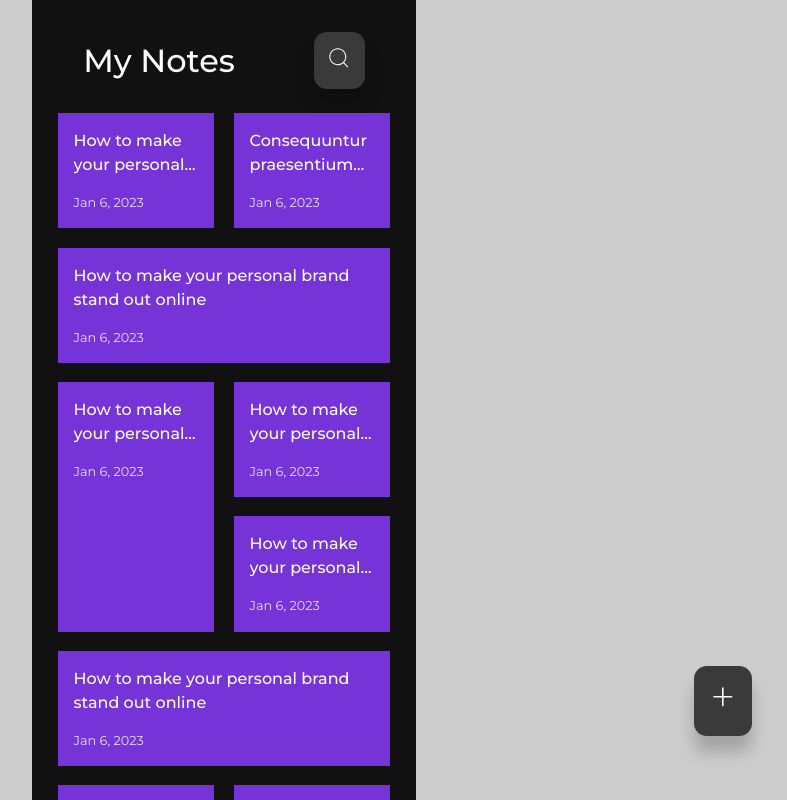
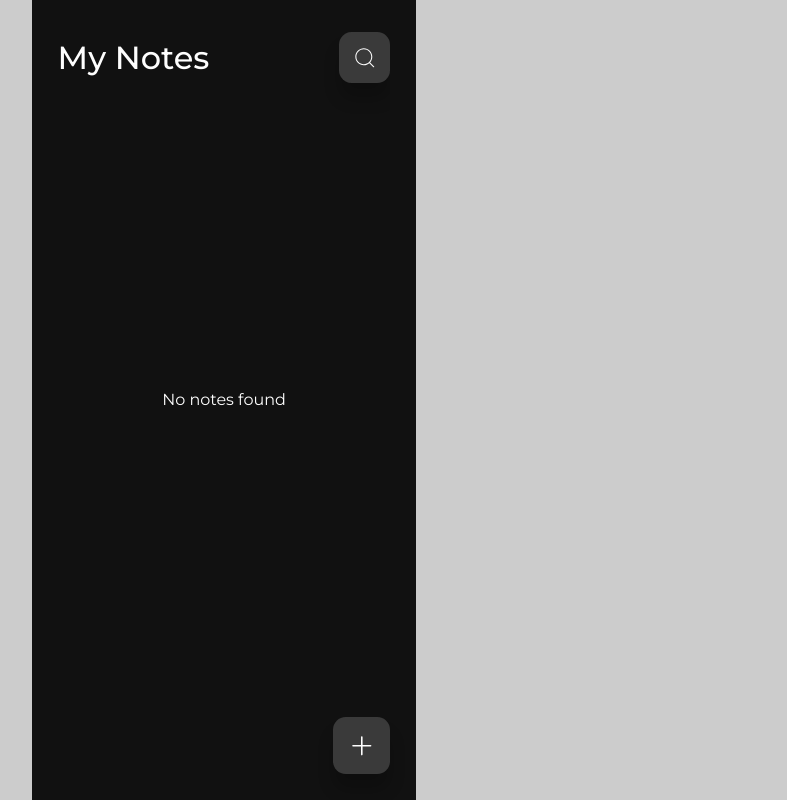
Before and after one commit to HM-Huong/HMH-Notes, a React (Vite) app: page / in a window 1280 px wide. Shown: the whole page, without its empty margins (416-1203 px from the left). Built offline with nearby package versions, Linux system fonts and the light colour scheme.

Commit message:
improve note details input and UI spacing

```diff
--- a/src/App.jsx
+++ b/src/App.jsx
@@ -5,13 +5,12 @@ import Notes from './pages/Notes';
 import CreateNote from './pages/CreateNote';
 import EditNote from './pages/EditNote';
 import NotFound from './pages/NotFound';
-import { dummyNotes } from './dummy_notes';
+// import { dummyNotes } from './dummy_notes';
 
 function initNotes() {
 	const savedNotes = JSON.parse(localStorage.getItem('notes'));
 	if (!Array.isArray(savedNotes)) {
-		console.log(savedNotes);
-		return dummyNotes;
+		return [];
 	}
 	return savedNotes;
 }
@@ -20,7 +19,6 @@ function App() {
 	const [notes, setNotes] = useState(initNotes);
 
 	useEffect(() => {
-		console.log(notes);
 		localStorage.setItem('notes', JSON.stringify(notes));
 	}, [notes]);
 
--- a/src/components/NoteItem.jsx
+++ b/src/components/NoteItem.jsx
@@ -1,11 +1,16 @@
-import { Link } from 'react-router-dom';
-import PropTypes from 'prop-types';
+import { Link } from "react-router-dom";
+import PropTypes from "prop-types";
 
 export default function NoteItem({ note }) {
-	return <Link to={`/edit-note/${note.id}`} className='note'>
-		<h4 className='note__title'>{note.title}</h4>
-		<p>{note.date}</p>
-	</Link>;
+	return (
+		<Link to={`/edit-note/${note.id}`} className='note'>
+			<div>
+				<h4 className='note__title'>{note.title}</h4>
+				<div className='note__details' dangerouslySetInnerHTML={{__html: note.details}}></div>
+			</div>
+			<p className='note__date'>{note.date}</p>
+		</Link>
+	);
 }
 
 NoteItem.propTypes = {
--- a/src/hooks/useCreateDate.jsx
+++ b/src/hooks/useCreateDate.jsx
@@ -1,21 +1,21 @@
-const monthNames = [
-	'Jan',
-	'Feb',
-	'Mar',
-	'Apr',
-	'May',
-	'Jun',
-	'Jul',
-	'Aug',
-	'Sep',
-	'Oct',
-	'Nov',
-	'Dec',
-];
+// const monthNames = [
+// 	'Jan',
+// 	'Feb',
+// 	'Mar',
+// 	'Apr',
+// 	'May',
+// 	'Jun',
+// 	'Jul',
+// 	'Aug',
+// 	'Sep',
+// 	'Oct',
+// 	'Nov',
+// 	'Dec',
+// ];
 
 export default function useCreateDate() {
 	const dateObj = new Date();
-	const month = monthNames[dateObj.getMonth()];
-	const date = `${dateObj.getDate()} ${month} ${dateObj.getFullYear()}, at ${dateObj.getHours()}:${dateObj.getMinutes()}`;
+	// const month = monthNames[dateObj.getMonth()];
+	const date = `${dateObj.getDate()}/${dateObj.getMonth() + 1}/${dateObj.getFullYear()} at ${dateObj.getHours()}:${dateObj.getMinutes()}`;
 	return date;
 }
--- a/src/index.css
+++ b/src/index.css
@@ -27,6 +27,27 @@ body {
 	line-height: 1.5;
 }
 
+.fit__container {
+	display: flex;
+	flex-direction: column;
+	overflow-y: scroll;
+	height: 100%;
+}
+
+.fit__item {
+	flex: 1 1 auto;
+	overflow-y: scroll;
+}
+
+.fit__content-size {
+	flex: 0 1 auto;
+}
+
+[contenteditable=true]:empty:not(:focus):before {
+	content: attr(placeholder);
+	color: grey;
+}
+
 .btn {
 	background: var(--color-bg-dark);
 	border-radius: 0.8rem;
@@ -35,6 +56,9 @@ body {
 	color: var(--color-white);
 	box-shadow: 0 1rem 1rem rgba(0, 0, 0, 0.2);
 	transition: all 300ms ease;
+	display: flex;
+	justify-content: center;
+	align-items: center;
 }
 
 .btn.lg {
@@ -88,7 +112,7 @@ h2 {
 	display: flex;
 	align-items: center;
 	justify-content: space-between;
-	padding: 0 1.6rem 1.5rem;
+	padding-bottom: 1.5rem;
 	background: var(--color-bg-black);
 	z-index: 9;
 }
@@ -108,7 +132,7 @@ h2 {
 .notes__container {
 	display: grid;
 	grid-template-columns: 1fr 1fr;
-	gap: 1.2rem;
+	gap: 1rem;
 }
 
 .empty__notes {
@@ -123,47 +147,52 @@ h2 {
 	padding: 1rem;
 	display: flex;
 	flex-direction: column;
+	justify-content: space-between;
 	gap: 1rem;
 	cursor: pointer;
 	transition: all 300ms ease;
 	color: var(--color-white);
+	user-select: none;
+	height: fit-content;
 }
 
 .note__title {
 	display: -webkit-box;
-	-webkit-line-clamp: 2;
+	-webkit-line-clamp: 1;
 	-webkit-box-orient: vertical;
 	overflow: hidden;
 	/* text-overflow: ellipsis; */
 	hyphens: auto;
 	word-break: break-word;
+	margin-bottom: 0.2rem;
+}
+
+.note__details {
+	display: -webkit-box;
+	-webkit-line-clamp: 1;
+	-webkit-box-orient: vertical;
+	overflow: hidden;
+	/* text-overflow: ellipsis; */
+	hyphens: auto;
+	word-break: break-word;
+
+	font-size: .9rem;
+	font-weight: 500;
 }
 
 .note:hover {
 	opacity: 0.9;
 }
 
-.note:nth-child(3) {
-	grid-column: 1/3;
-}
-
-.note:nth-child(4) {
-	grid-row: 3/5;
-}
-
-.note:nth-child(7) {
-	grid-column: 1/3;
-}
-
-.note p {
+.note__date {
 	font-size: 0.8rem;
 	opacity: 0.85;
 }
 
 .btn.add__btn {
-	position: fixed;
-	bottom: 4rem;
-	right: 7rem;
+	position: absolute;
+	bottom: 1.6rem;
+	right: 1.6rem;
 	padding: 1rem;
 }
 
@@ -222,9 +251,8 @@ h2 {
 	}
 
 	.btn.add__btn {
-		padding: 1.5rem;
-		font-size: 1.5rem;
+		padding: 0.8rem;
 		bottom: 6%;
-		right: 2rem;
+		right: 1rem;
 	}
 }
--- a/src/pages/CreateNote.jsx
+++ b/src/pages/CreateNote.jsx
@@ -1,14 +1,15 @@
-import { Link, useNavigate } from 'react-router-dom';
-import { IoIosArrowBack } from 'react-icons/io';
-import { useState } from 'react';
-import { v4 as uuid } from 'uuid';
-import PropTypes from 'prop-types';
+import { Link, useNavigate } from "react-router-dom";
+import { IoIosArrowBack } from "react-icons/io";
+import { useState } from "react";
+import { v4 as uuid } from "uuid";
+import PropTypes from "prop-types";
 
-import useCreateDate from '../hooks/useCreateDate';
+import useCreateDate from "../hooks/useCreateDate";
+import escapeHTML from "../utils/escapeHTML";
 
 export default function CreateNote({ setNotes }) {
-	const [title, setTitle] = useState('');
-	const [details, setDetails] = useState('');
+	const [title, setTitle] = useState("");
+	const [details, setDetails] = useState("");
 	const navigate = useNavigate();
 	const date = useCreateDate();
 
@@ -24,13 +25,13 @@ export default function CreateNote({ setNotes }) {
 				date,
 			};
 			setNotes((prevNotes) => [note, ...prevNotes]);
-			navigate('/');
+			navigate("/");
 		}
 	}
 
 	return (
-		<section>
-			<header className='create-note__header'>
+		<section className='fit__container'>
+			<header className='create-note__header fit__content-size'>
 				<Link to='/' className='btn'>
 					<IoIosArrowBack />
 				</Link>
@@ -38,18 +39,26 @@ export default function CreateNote({ setNotes }) {
 					Save
 				</button>
 			</header>
-			<form className='create-note__form' onSubmit={handleSubmit}>
+			<form
+				className='create-note__form fit__item'
+				onSubmit={handleSubmit}
+			>
 				<input
+					className='fit__content-size'
 					type='text'
 					autoFocus
 					placeholder='Title ...'
 					onChange={(e) => setTitle(e.target.value)}
 				/>
-				<textarea
-					rows='20'
+				<div
+					className='fit__item'
+					contentEditable
 					placeholder='Note details ...'
-					onChange={(e) => setDetails(e.target.value)}
-				></textarea>
+					onBlur={(e) => {
+						setDetails(escapeHTML(e.currentTarget.textContent));
+					}}
+					dangerouslySetInnerHTML={{ __html: details }}
+				></div>
 			</form>
 		</section>
 	);
--- a/src/pages/EditNote.jsx
+++ b/src/pages/EditNote.jsx
@@ -1,10 +1,11 @@
-import { IoIosArrowBack } from 'react-icons/io';
-import { RiDeleteBin6Line } from 'react-icons/ri';
-import { Link, useNavigate, useParams } from 'react-router-dom';
-import PropTypes from 'prop-types';
-import { useState } from 'react';
+import { IoIosArrowBack } from "react-icons/io";
+import { RiDeleteBin6Line } from "react-icons/ri";
+import { Link, useNavigate, useParams } from "react-router-dom";
+import PropTypes from "prop-types";
+import { useState } from "react";
 
-import useCreateDate from '../hooks/useCreateDate';
+import useCreateDate from "../hooks/useCreateDate";
+import escapeHTML from "../utils/escapeHTML";
 
 export default function EditNote({ notes, setNotes }) {
 	const { id } = useParams(); // this is a string
@@ -24,26 +25,19 @@ export default function EditNote({ notes, setNotes }) {
 				details,
 				date,
 			};
-			setNotes(
-				notes.map((item) => {
-					if (item.id == id) {
-						item = newNote;
-					}
-					return item;
-				})
-			);
-			navigate('/');
+			setNotes([newNote, ...notes.filter((item) => item.id != id)]);
+			navigate("/");
 		}
 	}
 
 	function handleRemove() {
 		setNotes(notes.filter((item) => item.id != id));
-		navigate('/');
+		navigate("/");
 	}
 
 	return (
-		<section>
-			<header className='create-note__header'>
+		<section className='fit__container'>
+			<header className='create-note__header fit__content-size'>
 				<Link to='/' className='btn'>
 					<IoIosArrowBack />
 				</Link>
@@ -54,20 +48,27 @@ export default function EditNote({ notes, setNotes }) {
 					<RiDeleteBin6Line />
 				</button>
 			</header>
-			<form className='create-note__form' onSubmit={handleSubmit}>
+			<form
+				className='create-note__form fit__item'
+				onSubmit={handleSubmit}
+			>
 				<input
+					className='fit__content-size'
 					type='text'
 					autoFocus
 					placeholder='Title ...'
 					onChange={(e) => setTitle(e.target.value)}
 					value={title}
 				/>
-				<textarea
-					rows='20'
+				<div
+					className='fit__item'
+					contentEditable
 					placeholder='Note details ...'
-					onChange={(e) => setDetails(e.target.value)}
-					value={details}
-				></textarea>
+					onBlur={(e) => {
+						setDetails(escapeHTML(e.currentTarget.textContent));
+					}}
+					dangerouslySetInnerHTML={{ __html: details }}
+				></div>
 			</form>
 		</section>
 	);
--- a/src/pages/NotFound.jsx
+++ b/src/pages/NotFound.jsx
@@ -1,3 +1,22 @@
+import { Link } from 'react-router-dom';
+
 export default function NotFound() {
-	return <p className='empty__notes'>404 Page Not Found</p>;
+	return (
+		<div className='empty__notes'>
+			<p style={{color: "tomato"}}>404 Page Not Found</p>
+			<Link
+				to='/'
+				style={{
+					marginTop: '2rem',
+					display: 'block',
+					color: '#fff',
+					fontWeight: 600,
+					fontSize: "1.2rem",
+					textDecoration: "underline"
+				}}
+			>
+				Go to homepage
+			</Link>
+		</div>
+	);
 }
--- a/src/pages/Notes.jsx
+++ b/src/pages/Notes.jsx
@@ -33,8 +33,8 @@ export default function Notes({ notes }) {
 	}, [showSearch]);
 
 	return (
-		<section>
-			<header className='notes__header'>
+		<section className='fit__container'>
+			<header className='notes__header fit__content-size'>
 				{!showSearch && <h2>My Notes</h2>}
 				{showSearch && (
 					<input
@@ -50,7 +50,7 @@ export default function Notes({ notes }) {
 				</button>
 			</header>
 
-			<div className='notes__container'>
+			<div className='notes__container fit__item'>
 				{filteredNotes.length === 0 && (
 					<p className='empty__notes'>No notes found</p>
 				)}
--- /dev/null
+++ b/src/utils/escapeHTML.js
@@ -0,0 +1,6 @@
+export default function escapeHTML(html) {
+	var text = document.createTextNode(html);
+	var p = document.createElement('p');
+	p.appendChild(text);
+	return p.innerHTML;
+}
```
